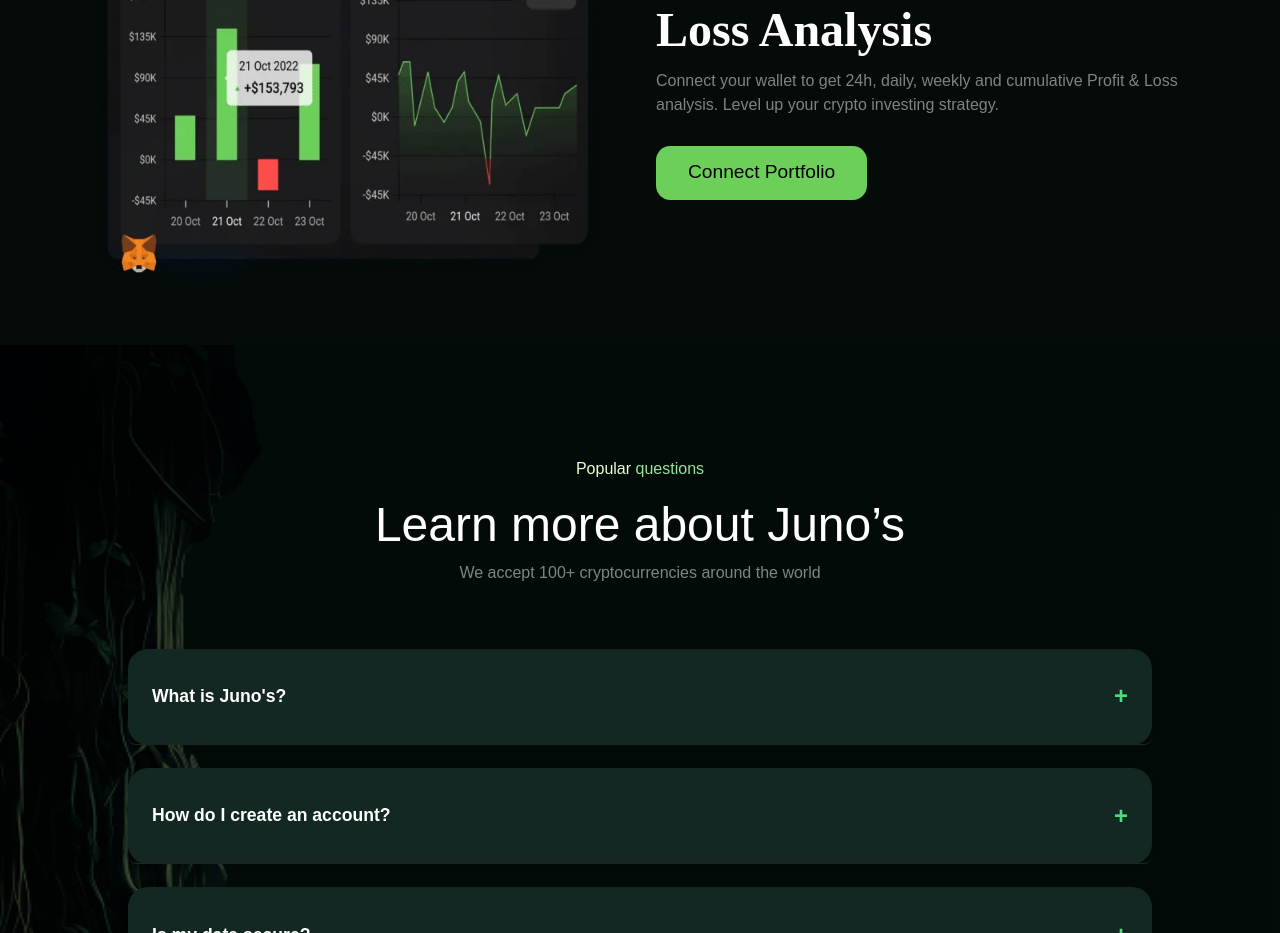
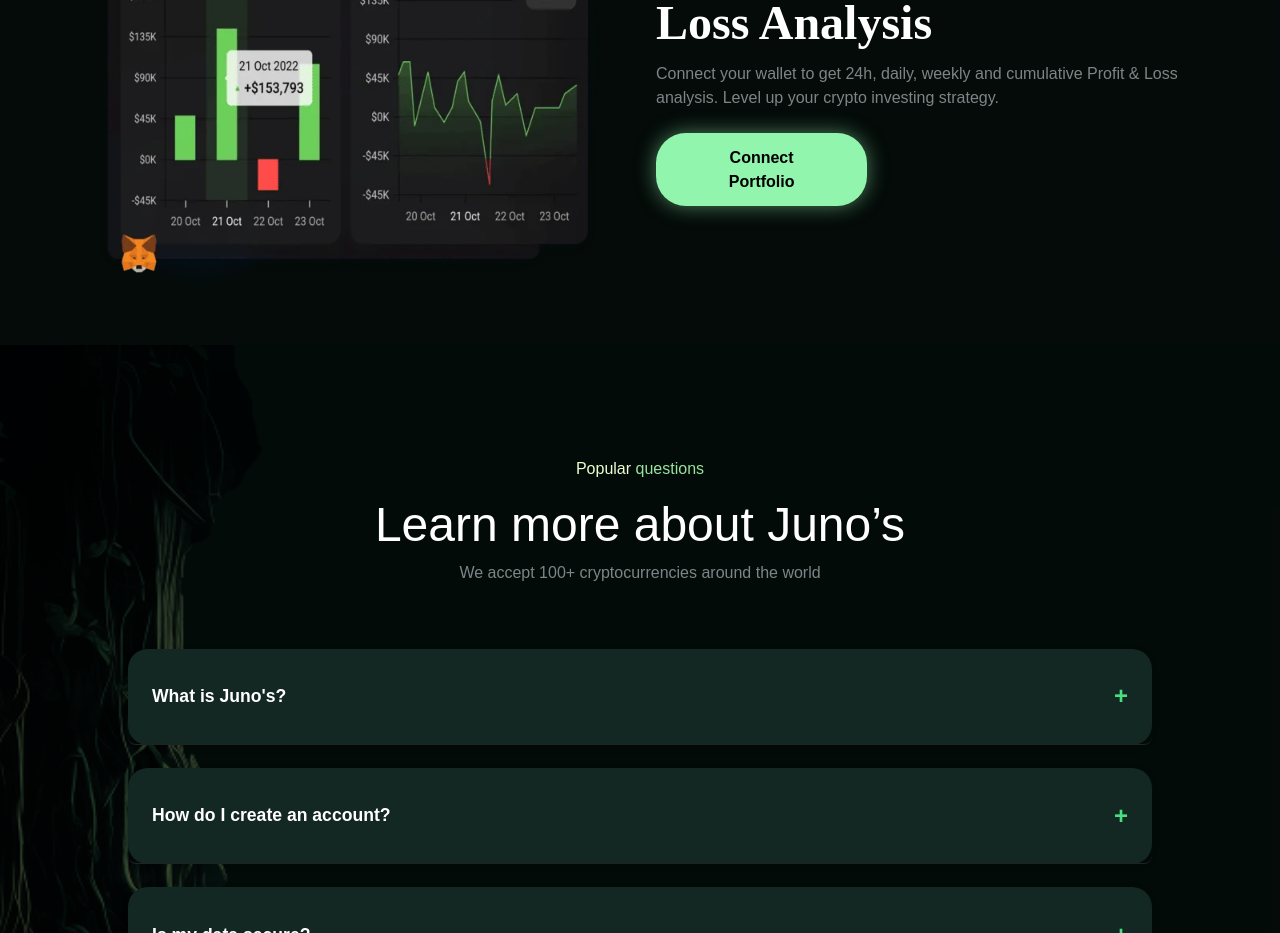
Before and after one commit to Snehangshu28/junos-grove, a React (Vite) app: page /watchtower in a window 1280 px wide. Shown: the part 2540-3473 px from the top of the page. Built offline with nearby package versions, Linux system fonts and the light colour scheme; a web font is replaced by a local one.

Commit message:
buuton issue fiexed

```diff
--- a/src/components/CryptoOverviewSection.jsx
+++ b/src/components/CryptoOverviewSection.jsx
@@ -300,15 +300,17 @@
 
             <button
               style={{
-                background: 'rgba(108, 207, 89, 1)',
-                color: 'black',
-                padding: '0.8rem 1.5rem',
+                marginTop: '1.2rem',
+                width: '40%',
+                background: '#92f5ad',
                 border: 'none',
-                borderRadius: '0.9rem',
-                fontSize: '1.2rem',
+                borderRadius: '30px',
+                padding: '0.8rem 2.5rem',
+                fontSize: '1rem',
+                fontWeight: 'bold',
+                color: '#000',
                 cursor: 'pointer',
-                marginTop: '1.6rem',
-                width: '40%',
+                boxShadow: '0 0 20px rgba(146, 245, 173, 0.5)',
               }}
             >
               Connect Portfolio
```
